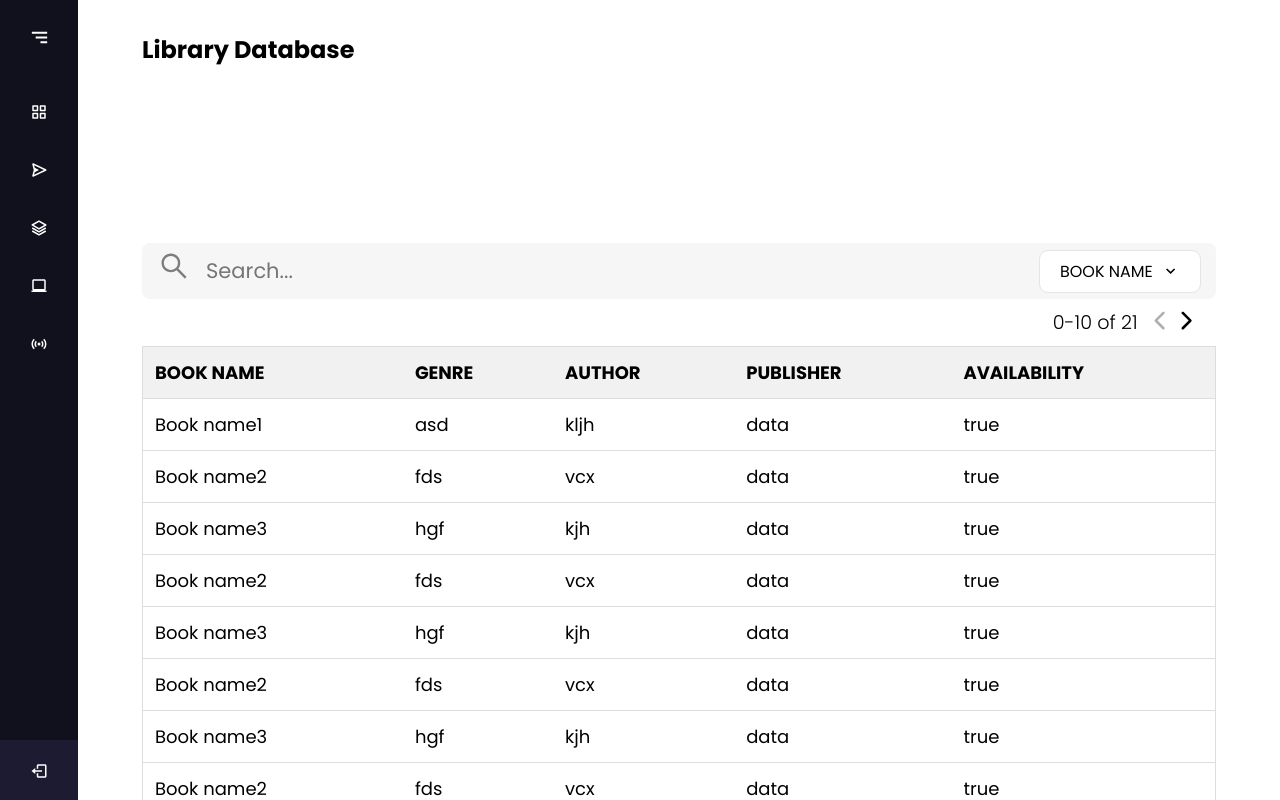
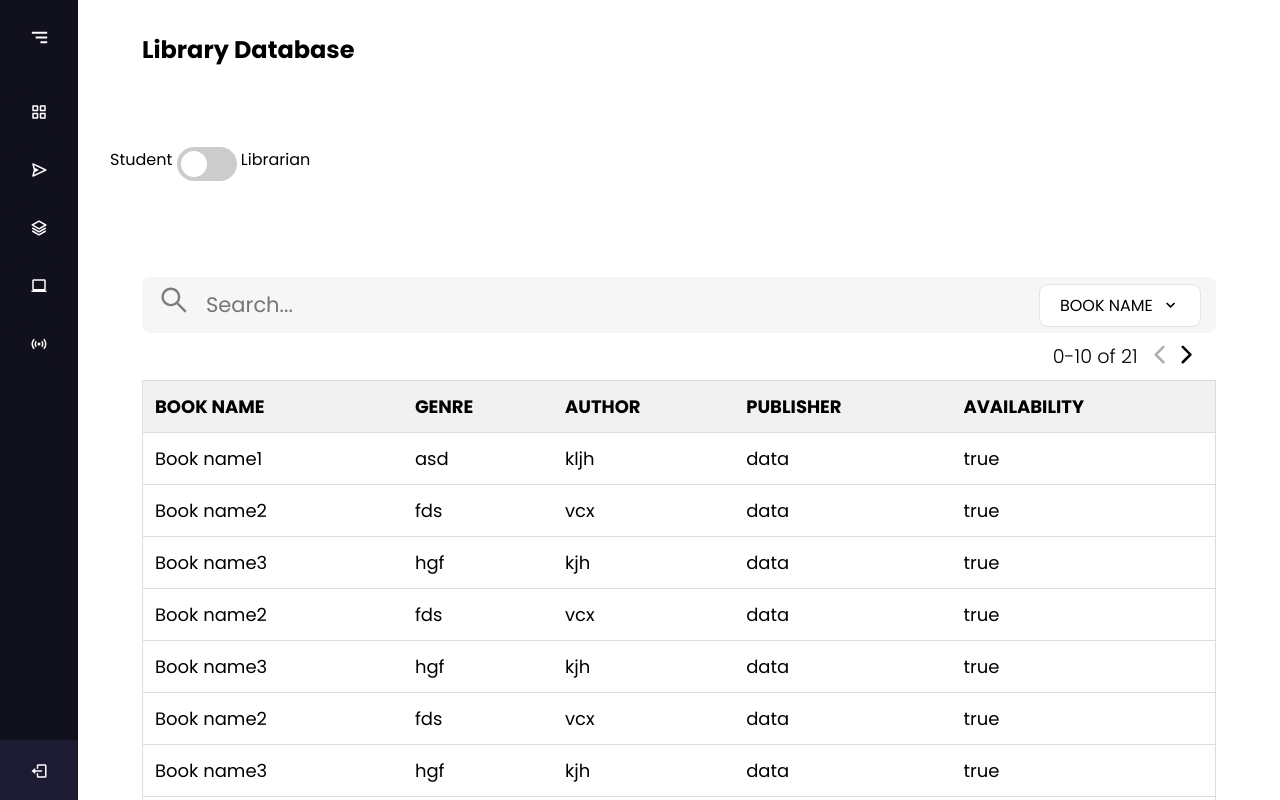
Before and after one commit to emrebal98/MLGA-Library-System, a React (Create React App) app: page /database in a window 1280 px wide. Shown: the top 800 px of the page. Built offline with nearby package versions, Linux system fonts and the light colour scheme; the HTML template or start-up script is replaced by a standard one.

Commit message:
Added buttons of the table & Added popup box

```diff
--- a/src/components/index.js
+++ b/src/components/index.js
@@ -3,3 +3,4 @@ export { default as Table } from "./table/Table";
 export { default as Filter } from "./filter/Filter";
 export { default as Search } from "./search/Search";
 export { default as Checkbox } from "./checkbox/Checkbox";
+export { default as Popup } from "./popup/Popup";
--- /dev/null
+++ b/src/components/popup/Popup.jsx
@@ -0,0 +1,18 @@
+import React from "react";
+import { IoMdClose } from "react-icons/io";
+import "./popup.css";
+
+function Popup({ children, close }) {
+	return (
+		<div className="popup_container">
+			<div className="popup">
+				{children}
+				<div className="close_button" onClick={close}>
+					<IoMdClose />
+				</div>
+			</div>
+		</div>
+	);
+}
+
+export default Popup;
--- /dev/null
+++ b/src/components/popup/popup.css
@@ -0,0 +1,32 @@
+.popup_container {
+	position: fixed;
+	top: 0;
+	bottom: 0;
+	left: 0;
+	right: 0;
+	background: rgba(90, 90, 90, 0.5);
+	z-index: 9999;
+}
+
+.popup {
+	position: fixed;
+	top: 50%;
+	left: 50%;
+	background-color: whitesmoke;
+	transform: translate(-50%, -50%);
+	width: 40%;
+	height: 50%;
+}
+
+.close_button {
+	position: absolute;
+	top: 0;
+	right: 0;
+	font-size: 1.5rem;
+	cursor: pointer;
+	margin: 0.2rem 0.2rem 0 0;
+}
+
+.close_button:hover {
+	color: #f90204;
+}
--- a/src/containers/librarydatabase/LibraryDatabase.jsx
+++ b/src/containers/librarydatabase/LibraryDatabase.jsx
@@ -1,5 +1,5 @@
 import React, { useState } from "react";
-import { Table } from "../../components";
+import { Table, Popup } from "../../components";
 import "./librarydatabase.css";
 
 function LibraryDatabase() {
@@ -153,13 +153,63 @@ function LibraryDatabase() {
 		},
 	];
 	const [selectedItems, setSelectedItems] = useState([]);
+	/**
+	 * false = Student
+	 * true = Librarian
+	 */
+	const [user, setUser] = useState(false);
+	const [show, setShow] = useState({
+		create: false,
+		edit: false,
+		delete: false,
+	});
+
+	function handleShow(type) {
+		setShow({ ...show, [type]: true });
+	}
+
+	function handleClose(e) {
+		setShow({
+			create: false,
+			edit: false,
+			delete: false,
+		});
+	}
 
 	return (
+		<>
 			<div className="library_database">
 				<h1>Library Database</h1>
+
+				{/* TEMP CODE START*/}
+				<span>Student </span>
+				<label class="switch">
+					<input
+						type="checkbox"
+						onChange={(e) => setUser(e.target.checked)}
+					/>
+					<span class="slider round"></span>
+				</label>
+				<span> Librarian</span>
+				{/* TEMP CODE END*/}
+
 				<div className="table_area">
+					{user && (
+						<div className="button_area">
+							<button onClick={(e) => handleShow("create")}>
+								Create
+							</button>
+							<button onClick={(e) => handleShow("edit")}>
+								Edit
+							</button>
+							<button onClick={(e) => handleShow("delete")}>
+								Delete
+							</button>
+						</div>
+					)}
+
 					<Table
-					checkBox={false}
+						checkBox={user}
 						search={true}
 						selectedItems={selectedItems}
 						setSelectedItems={setSelectedItems}
@@ -168,6 +218,22 @@ function LibraryDatabase() {
 					/>
 				</div>
 			</div>
+			{show.create && (
+				<Popup close={handleClose}>
+					<h1>Create</h1>
+				</Popup>
+			)}
+			{show.edit && (
+				<Popup close={handleClose}>
+					<h1>Edit</h1>
+				</Popup>
+			)}
+			{show.delete && (
+				<Popup close={handleClose}>
+					<h1>Delete</h1>
+				</Popup>
+			)}
+		</>
 	);
 }
 
--- a/src/containers/librarydatabase/librarydatabase.css
+++ b/src/containers/librarydatabase/librarydatabase.css
@@ -9,3 +9,102 @@
 .table_area {
 	padding: 6rem 2rem;
 }
+
+.table_area .button_area {
+	margin-bottom: 1.5rem;
+}
+
+.table_area .button_area button {
+	border: none;
+	background-color: unset;
+	padding: 0.5rem 1rem;
+	margin: 0.3rem;
+	border-radius: 1rem;
+	cursor: pointer;
+	color: white;
+}
+
+.table_area .button_area button:nth-child(1) {
+	background: #08dd55;
+}
+
+.table_area .button_area button:nth-child(1):hover {
+	background: #07b747;
+}
+
+.table_area .button_area button:nth-child(2) {
+	background: #107bff;
+}
+
+.table_area .button_area button:nth-child(2):hover {
+	background: #106bff;
+}
+.table_area .button_area button:nth-child(3) {
+	background: #f90204;
+}
+
+.table_area .button_area button:nth-child(3):hover {
+	background: #c50103;
+}
+
+/* TEMP CODE */
+/* The switch - the box around the slider */
+.switch {
+	position: relative;
+	display: inline-block;
+	width: 60px;
+	height: 34px;
+}
+/* Hide default HTML checkbox */
+.switch input {
+	opacity: 0;
+	width: 0;
+	height: 0;
+}
+/* The slider */
+.slider {
+	position: absolute;
+	cursor: pointer;
+	top: 0;
+	left: 0;
+	right: 0;
+	bottom: 0;
+	background-color: #ccc;
+	-webkit-transition: 0.4s;
+	transition: 0.4s;
+}
+
+.slider:before {
+	position: absolute;
+	content: "";
+	height: 26px;
+	width: 26px;
+	left: 4px;
+	bottom: 4px;
+	background-color: white;
+	-webkit-transition: 0.4s;
+	transition: 0.4s;
+}
+
+input:checked + .slider {
+	background-color: #2196f3;
+}
+
+input:focus + .slider {
+	box-shadow: 0 0 1px #2196f3;
+}
+
+input:checked + .slider:before {
+	-webkit-transform: translateX(26px);
+	-ms-transform: translateX(26px);
+	transform: translateX(26px);
+}
+
+/* Rounded sliders */
+.slider.round {
+	border-radius: 34px;
+}
+
+.slider.round:before {
+	border-radius: 50%;
+}
```
Lines whose indentation alone changed are shown as unchanged.
